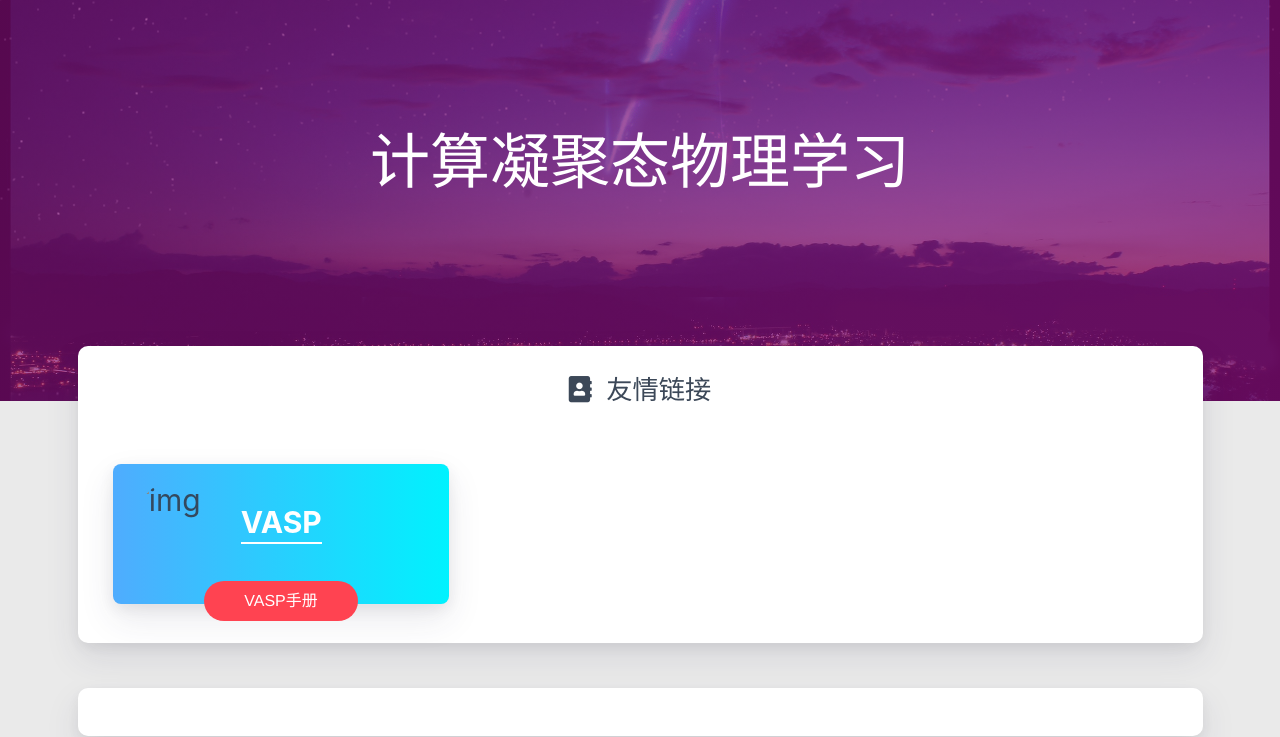
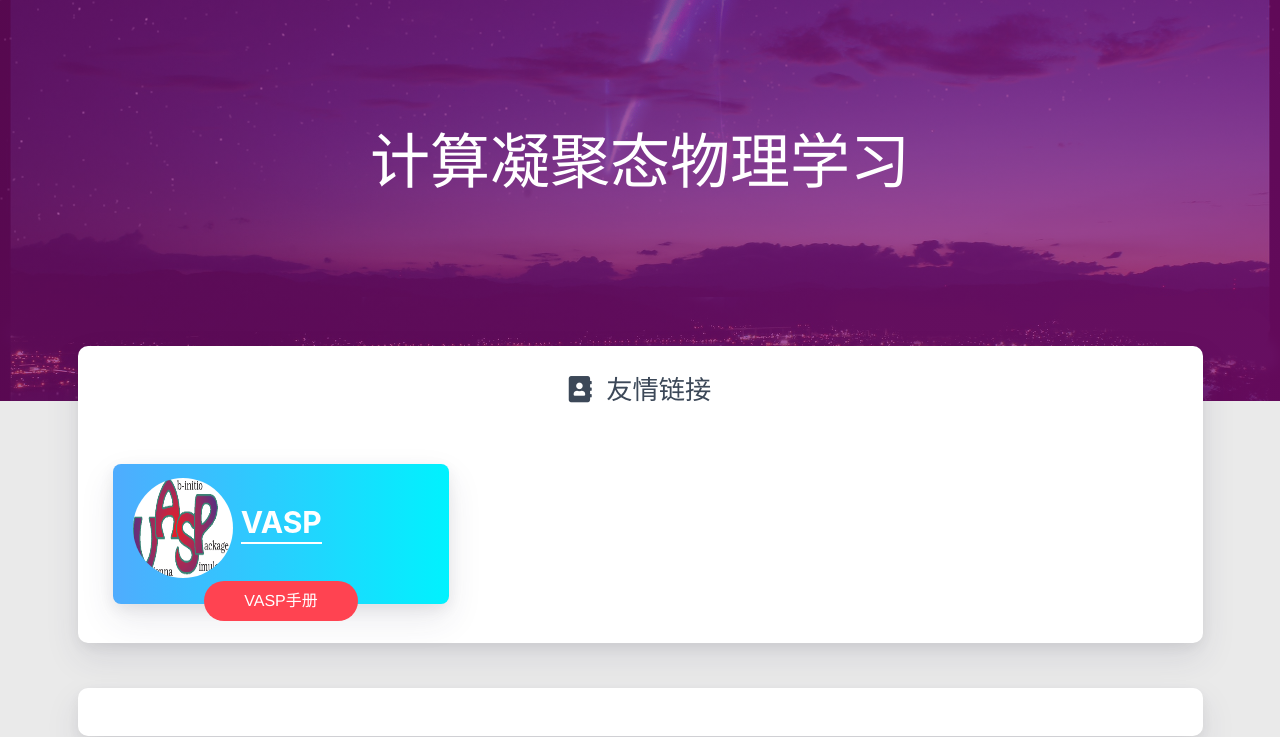
Before and after one commit to tiandijunhao/tiandijunhao.Github.io, a plain HTML site: page friends/index.html in a window 1280 px wide. Shown: the part 79-816 px from the top of the page. Drawn offline with nearby package versions, Linux system fonts and the light colour scheme; some packages are replaced by stand-ins of ours; a script that the page names is missing.

Commit message:
Site updated: 2020-04-18 12:02:59

```diff
--- a/friends/index.html
+++ b/friends/index.html
@@ -550,7 +550,7 @@
                             <div class="card frind-card1">
                                 <div class="frind-ship">
                                     <div class="title">
-                                        <img src="/img/vasp.img" alt="img">
+                                        <img src="/img/vasp.png" alt="img">
                                         <div>
                                             <h1 class="friend-name">VASP</h1>
                                             <p style="position: relative;top: -35px;"></p>
```
Also changed, not shown: img/vasp.jfif (deleted), img/vasp.png (added).
